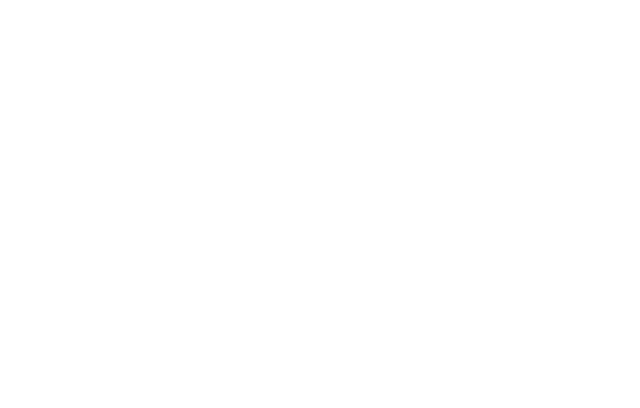
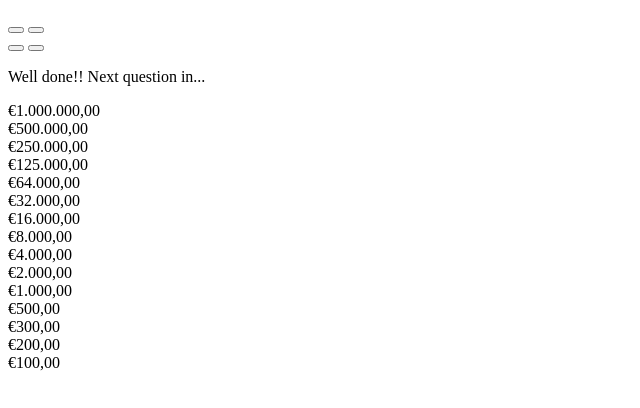
Before and after one commit to denis-p-ci/ci-project-2, a plain HTML site: page index.html in a window 1280 px wide. Shown: the whole page, without its empty margins (0-640 px from the left). Drawn offline with Linux system fonts and the light colour scheme.

Commit message:
HTML structure

```diff
--- a/index.html
+++ b/index.html
@@ -8,6 +8,43 @@
     <title>Who Wants to Be a Millionaire</title>
   </head>
   <body>
+    <div class="main">
+      <div id="question-container">
+        <div class="question">
+          <p id="current-question"></p>
+        </div>
+        <div class="answers">
+          <div class="row">
+            <button class="button" id="ans1"></button>
+            <button class="button" id="ans2"></button>
+          </div>
+          <div class="row">
+            <button class="button" id="ans3"></button>
+            <button class="button" id="ans4"></button>
+          </div>
+        </div>
+        <div id="timer">
+          <p>Well done!! Next question in... <span id="counter"></span></p>
+        </div>
+      </div>
+      <div id="score-container">
+        <div class="score" data-score="14">&euro;1.000.000,00</div>
+        <div class="score" data-score="13">&euro;500.000,00</div>
+        <div class="score" data-score="12">&euro;250.000,00</div>
+        <div class="score" data-score="11">&euro;125.000,00</div>
+        <div class="score" data-score="10">&euro;64.000,00</div>
+        <div class="score" data-score="9">&euro;32.000,00</div>
+        <div class="score" data-score="8">&euro;16.000,00</div>
+        <div class="score" data-score="7">&euro;8.000,00</div>
+        <div class="score" data-score="6">&euro;4.000,00</div>
+        <div class="score" data-score="5">&euro;2.000,00</div>
+        <div class="score" data-score="4">&euro;1.000,00</div>
+        <div class="score" data-score="3">&euro;500,00</div>
+        <div class="score" data-score="2">&euro;300,00</div>
+        <div class="score" data-score="1">&euro;200,00</div>
+        <div class="score" data-score="0">&euro;100,00</div>
+      </div>
+    </div>
     <script src="assets/js/questions.js"></script>
     <script src="assets/js/script.js"></script>
   </body>
```
